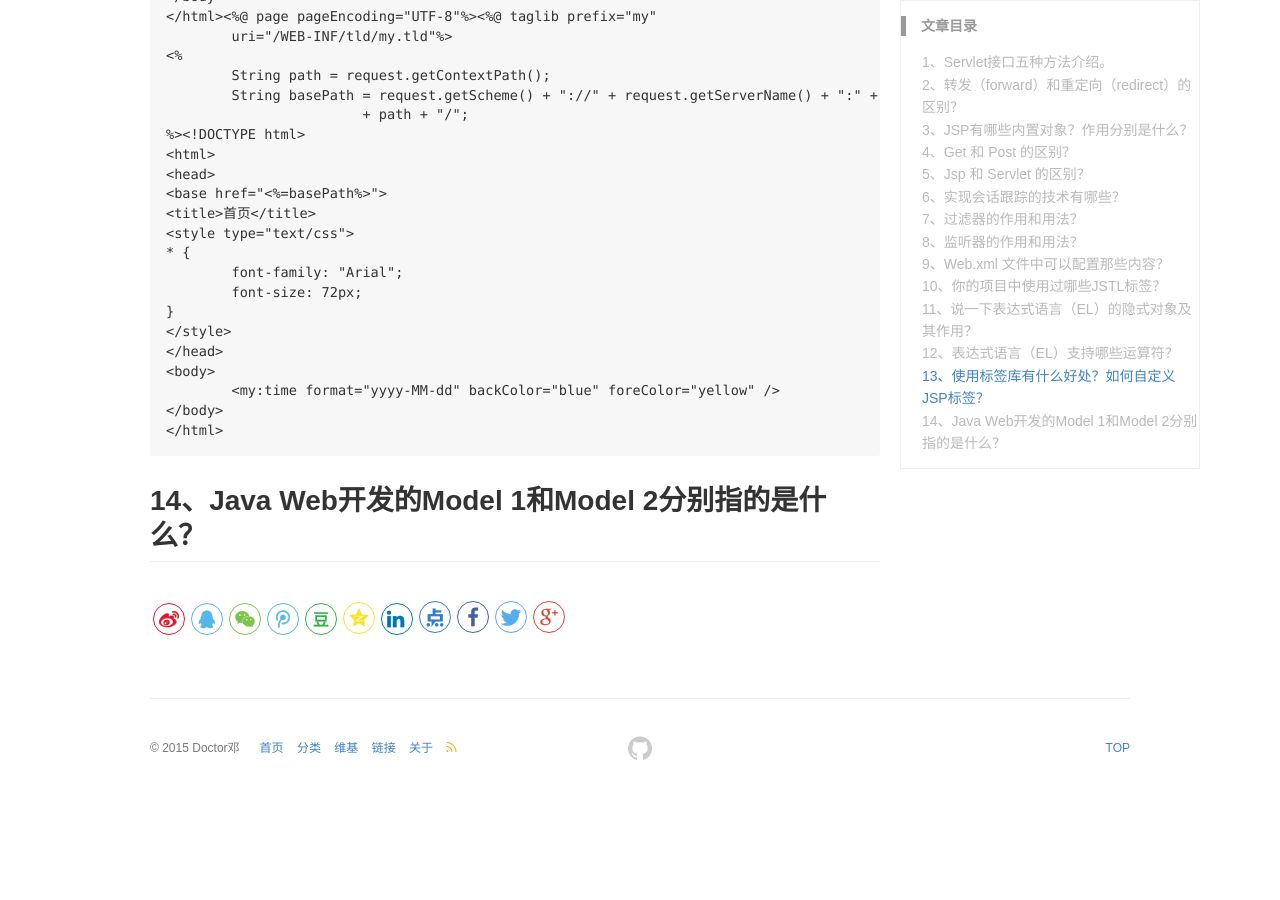
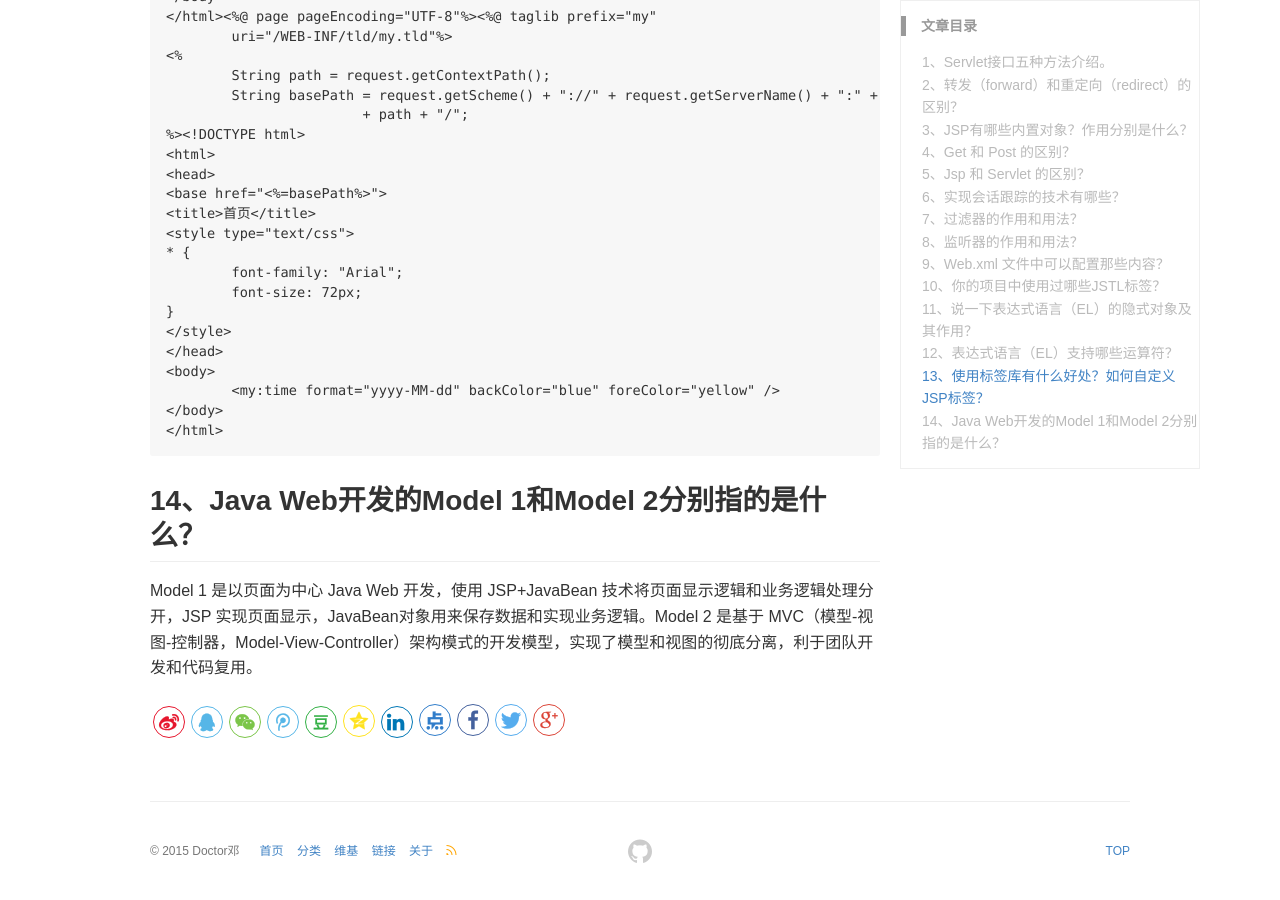
Before and after one commit to DoctorDeng/DoctorDeng.github.io, a Jekyll site: the page built from _posts/2016-09-12-java-面试.md, in a window 1280 px wide and 900 px high, scrolled down 14209 px. Built offline with Jekyll 4.4.1, drawn with Linux system fonts in a browser that asks for light colours; before the commit the page ends 15006 px from its top, so only the background shows below that.

Commit message:
modify file

````diff
--- a/_posts/2016-09-12-java-面试.md
+++ b/_posts/2016-09-12-java-面试.md
@@ -607,3 +607,4 @@ public class TimeTag extends TagSupport {private static final long serialVersion
 ```
 
 ## 14、Java Web开发的Model 1和Model 2分别指的是什么？
+Model 1 是以页面为中心 Java Web 开发，使用 JSP+JavaBean 技术将页面显示逻辑和业务逻辑处理分开，JSP 实现页面显示，JavaBean对象用来保存数据和实现业务逻辑。Model 2 是基于 MVC（模型-视图-控制器，Model-View-Controller）架构模式的开发模型，实现了模型和视图的彻底分离，利于团队开发和代码复用。
````
